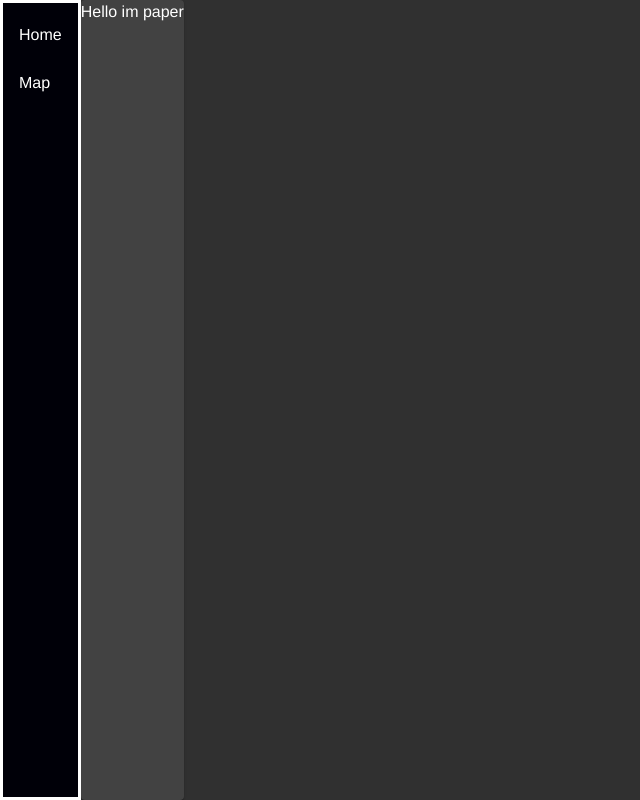
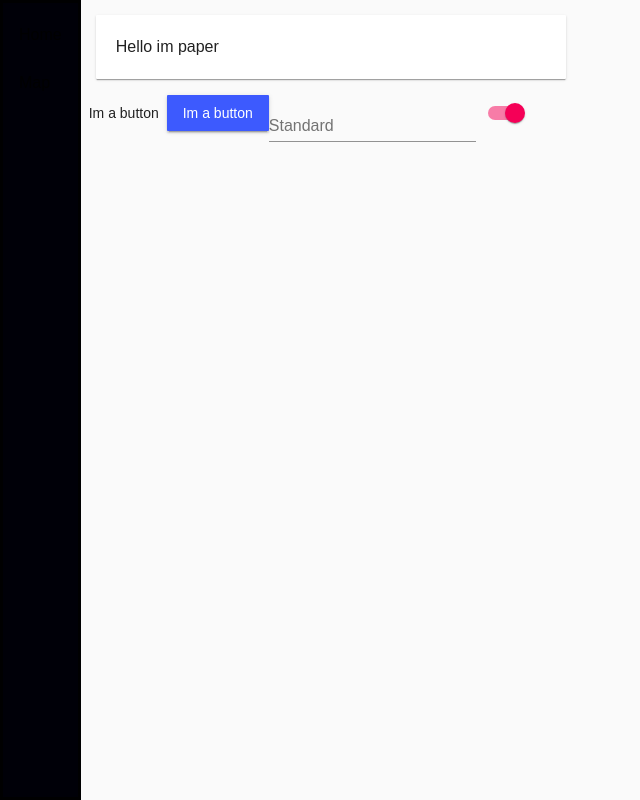
Before and after one commit to mattbf/theboxco, a React (Create React App) app in the folder webapp/: page / in a window 1280 px wide. Shown: the whole page, without its empty margins (0-640 px from the left). Built offline with nearby package versions, Linux system fonts and the light colour scheme; no server answers.

Commit message:
made some changes to resemble carbon design

```diff
--- a/webapp/src/App.js
+++ b/webapp/src/App.js
@@ -21,7 +21,7 @@ import {
 
 const theme = createMuiTheme({
   palette: {
-    type: 'dark',
+    type: 'light',
     primary: {
       main: '#3D5AFE',
     },
@@ -42,13 +42,20 @@ const theme = createMuiTheme({
     danger: 'orange',
   },
   typography: {
-    "fontFamily": "\"IMB Plex Sans\", \"Helvetica\", \"Arial\", sans-serif",
+    "fontFamily": "\"IMB Plex Sans\", sans-serif",
     "fontSize": 14,
     "fontWeightLight": 400,
     "fontWeightRegular": 500,
     "fontWeightMedium": 700,
     "fontWeightBold": 900,
-   }
+    button: {
+      textTransform: "none",
+      fontWeight: 500
+    }
+  },
+  shape: {
+    borderRadius: 1
+  }
 });
 
 function App() {
--- a/webapp/src/Home.js
+++ b/webapp/src/Home.js
@@ -18,6 +18,8 @@ import {
   List,
   Button,
   Paper,
+  Switch,
+  TextField
 } from "@material-ui/core";
 
 import {
@@ -31,44 +33,11 @@ import GoogleMap from './GoogleMaps/GoogleMap.js';
 import {
   BrowserRouter as Router,
   Route,
-  Switch
+  Switch as SwitchRouter
 } from 'react-router-dom';
 import { Link as RouterLink } from 'react-router-dom';
 
-
-const theme = createMuiTheme({
-  palette: {
-    primary: {
-      main: '#3D5AFE',
-    },
-    secondary: {
-      main: '#f50057',
-    },
-    success: {
-      main: '#00c853',
-    },
-    info: {
-      main: '#00c853',
-    },
-    warning: {
-      main: '#00c853',
-    },
-  },
-  status: {
-    danger: 'orange',
-  },
-  typography: {
-    "fontFamily": "\"IMB Plex Sans\", \"Helvetica\", \"Arial\", sans-serif",
-    "fontSize": 14,
-    "fontWeightLight": 400,
-    "fontWeightRegular": 500,
-    "fontWeightMedium": 700,
-    "fontWeightBold": 900,
-   }
-});
-
-const drawerWidth = 240;
-
+const drawerWidth = 240
 
 const useStyles = makeStyles(theme => ({
   root: {
@@ -168,10 +137,20 @@ function Home(){
         <ListItemLink to="/home" primary="Home" />
         <ListItemLink to="/map" primary="Map"/>
       </List>
-      <Paper>
-        <Typography> Hello im paper</Typography>
-      </Paper>
-      <Switch>
+      <div style={{width: '500px'}}>
+        <Paper style={{padding: '20px', margin: '15px'}}>
+          <Typography> Hello im paper</Typography>
+        </Paper>
+        <Button> Im a button </Button>
+        <Button variant="contained" color="primary"> Im a button </Button>
+        <TextField id="standard-basic" label="Standard" />
+        <Switch
+          checked={true}
+          value="checkedA"
+          inputProps={{ 'aria-label': 'secondary checkbox' }}
+        />
+      </div>
+      <SwitchRouter>
         <Route
           path='/home'
           render={(props) => <div>hello</div>}
@@ -182,7 +161,7 @@ function Home(){
           render={(props) => <GoogleMap/>}
           exact
         />
-      </Switch>
+      </SwitchRouter>
     </div>
   )
 }
```
